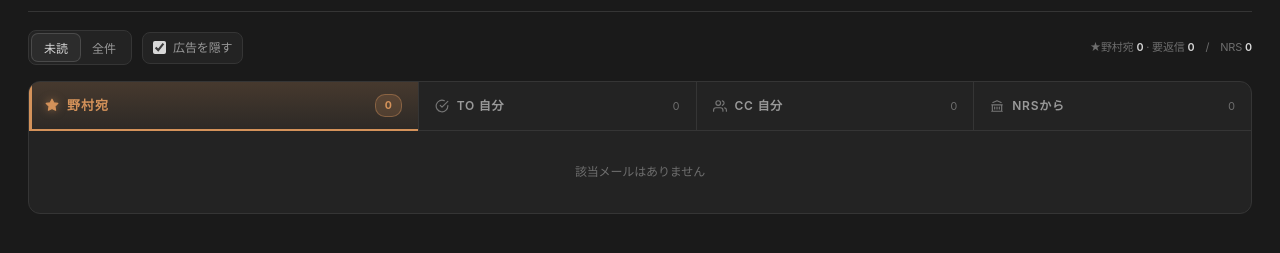
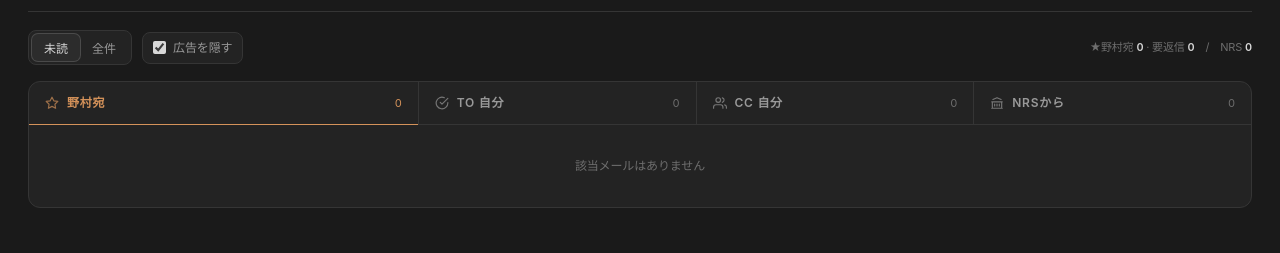
Before and after one commit to nrs2013/mail-check, a plain HTML site: page index.html in a window 1280 px wide. Shown: the part 55-308 px from the top of the page. Drawn offline with Linux system fonts and the light colour scheme.

Commit message:
野村宛ヘッダーは元のシンプルな見た目に戻す（カラム幅・セルティント・★塗りつぶしは維持）

```diff
--- a/index.html
+++ b/index.html
@@ -97,26 +97,11 @@
   }
   .grid > .col-head + .col-head, .grid > .col-head:not(:first-child) { border-left: 1px solid var(--border); }
   .grid > .col-head.priority {
-    background: linear-gradient(180deg, rgba(212, 146, 90, 0.20), rgba(212, 146, 90, 0.06));
-    border-bottom: 2px solid var(--accent);
-    position: relative;
-  }
-  .grid > .col-head.priority::before {
-    content: ""; position: absolute; left: 0; top: 0; bottom: 0;
-    width: 3px; background: var(--accent);
-  }
-  .col-head.priority .col-title {
-    color: var(--accent); font-size: 13px; letter-spacing: 0.08em; font-weight: 700;
-  }
-  .col-head.priority .col-title .ico {
-    fill: var(--accent); stroke: var(--accent); opacity: 1;
-    filter: drop-shadow(0 0 4px rgba(212, 146, 90, 0.5));
-  }
-  .col-head.priority .col-count {
-    color: var(--accent); font-weight: 700;
-    background: rgba(212, 146, 90, 0.18); padding: 2px 9px;
-    border-radius: 10px; border: 1px solid rgba(212, 146, 90, 0.4);
-  }
+    background: transparent;
+    border-bottom: 1px solid var(--accent);
+  }
+  .col-head.priority .col-title { color: var(--accent); }
+  .col-head.priority .col-count { color: var(--accent); }
   .grid > .col-head.nrs { background: transparent; }
   .col-head.nrs .col-title { color: var(--text-2); }
   .col-head.nrs .col-count { color: var(--text-3); }
```
